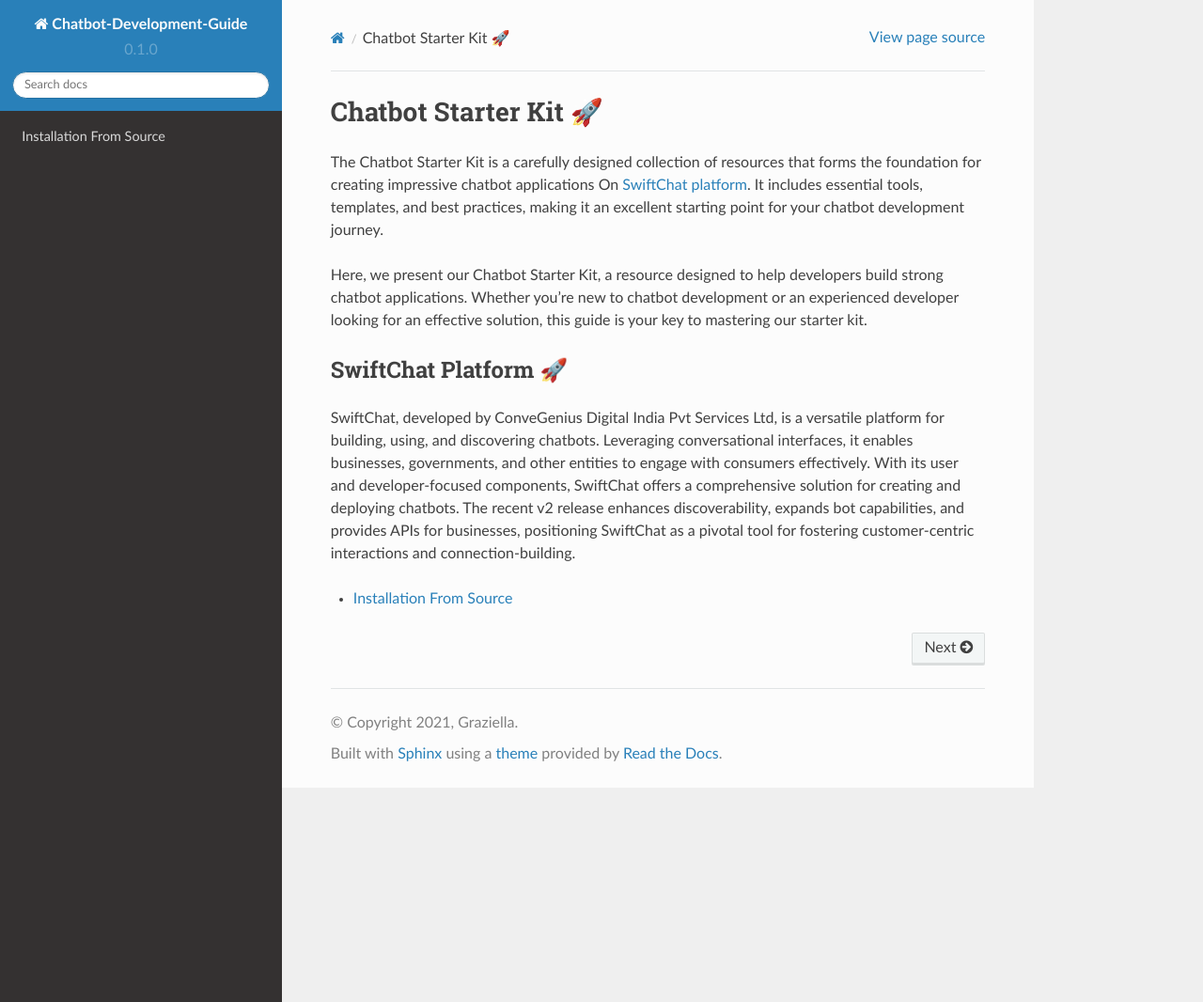
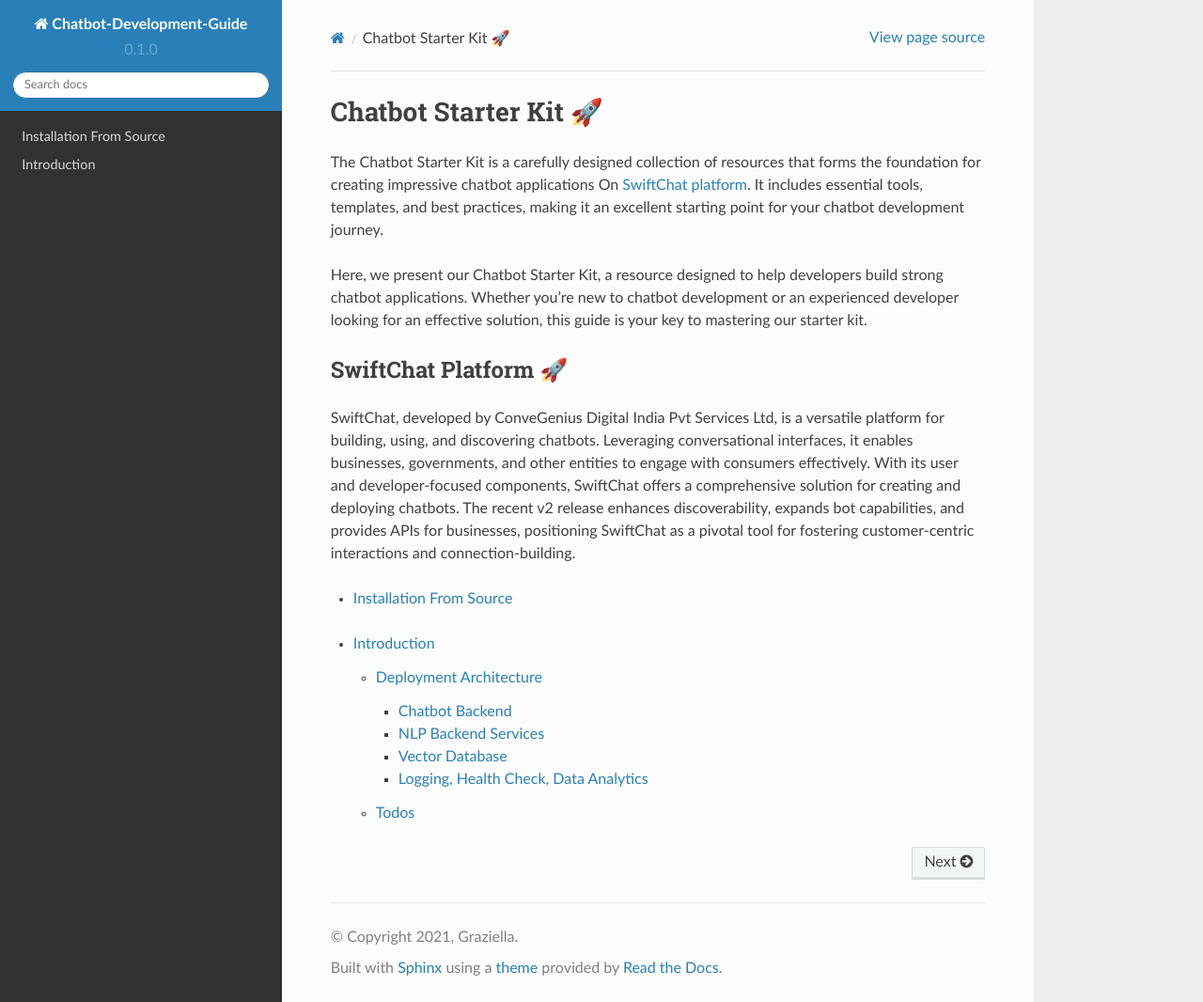
Before and after one commit to Priyanka-sharma181/Chatbot-Development-Guide, a Sphinx documentation site: the page built from docs/source/index.rst, in a window 1280 px wide and 1066 px high. Shown: the whole window at 94% size. Built offline with Sphinx 7.4.7 and the Read the Docs theme 2.0.0, drawn with Linux system fonts in a browser that asks for light colours; some of the changed lines change nothing that is shown.

```diff
--- /dev/null
+++ b/docs/source/architecture.rst
@@ -0,0 +1,62 @@
+Chatbot Architecture
+=====
+
+This document guides you through the development of a chatbot solution that can be published on the Swiftchat Platform. A typical chatbot solution comprises the following components:
+
+- **Chat Interface:** Swiftchat
+- **Chatbot Backend:** Responsible for managing user interactions within the Swiftchat Platform
+- **AI Query Engine:** Processes user queries using natural language processing techniques
+- **Database:** Stores user data, manages knowledge, and maintains chat history and logs
+
+Deployment Architecture
+~~~~~~~~~~~~~~~~~~~~~~~
+![](image.png)
+
+Chatbot Backend
+----------------
+
+The Chatbot Backend is the primary application that handles user interactions with the Swiftchat Platform. Its major responsibilities include:
+
+- Handling logic for various use cases
+- Calling Swiftchat APIs to interact with users
+- Utilizing NLP Backend services for processing user queries in natural language.
+- Managing user preference data, chat history
+
+This backend is sufficient for Rule-Based bots where no natural language processing is required.
+
+NLP Backend Services
+---------------------
+
+This module handles natural language queries using generative AI technologies such as OpenAI or open source LLMs. It should handle the following typical services:
+
+- Ingesting and managing knowledge into the Vector database
+- Generating answers for queries asked in natural language using LLM services such as OpenAI or other LLMs
+- Caching results to optimize LLM service cost
+
+Vector Database
+---------------
+
+The Vector Database stores text embeddings (vectors) that can be retrieved based on semantic similarity. Utilize the Vector database to store:
+
+- Documents such as PDFs, text files, text strings, etc., as knowledge on which your bot will answer.
+- Cache results from OpenAI or other LLM services
+
+Logging, Health Check, Data Analytics
+--------------------------------------
+
+Using AWS CloudWatch, you can monitor the health of your infrastructure, including server logs, resource utilization, etc.
+
+Set up an Alarm service to receive alerts for unprecedented issues. Typical things to monitor include:
+
+- EC2 Instances Utilization
+- Number of Requests
+
+Todos
+~~~~~
+
+- Migrate from RDS to DynamoDB
+- Add Gateway endpoint (to reduce latency)
+- Migrate from NLB to ALB
+- Integrate Bots (Ramayan and BG Bots)
+- Implement General AI (Gen AI) for Ramayan
+- Implement Weaviae
--- a/docs/source/index.rst
+++ b/docs/source/index.rst
@@ -13,5 +13,4 @@
    installation.rst
 
 .. toctree::
-   :maxdepth: 1
    usage.rst
```
Also changed, not shown: docs/source/image.png (added).
